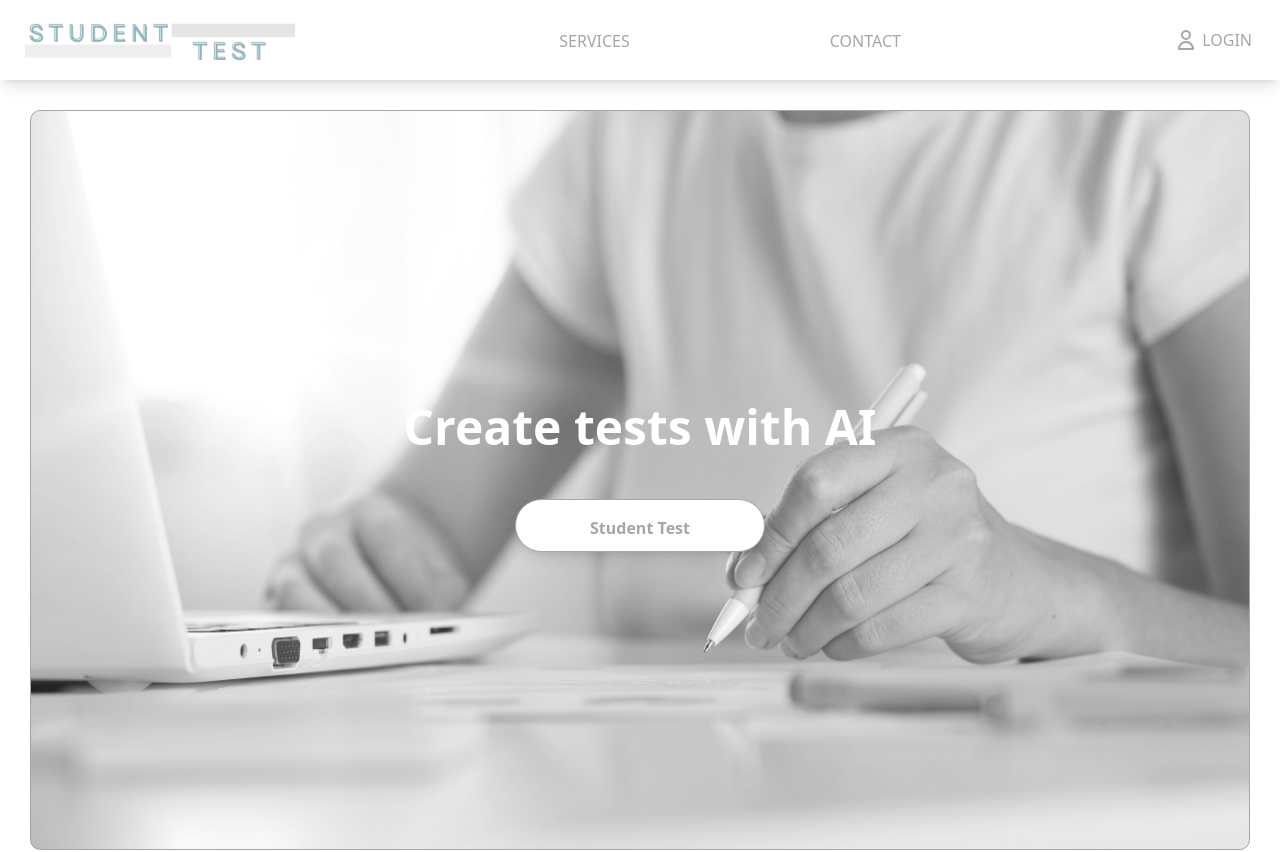
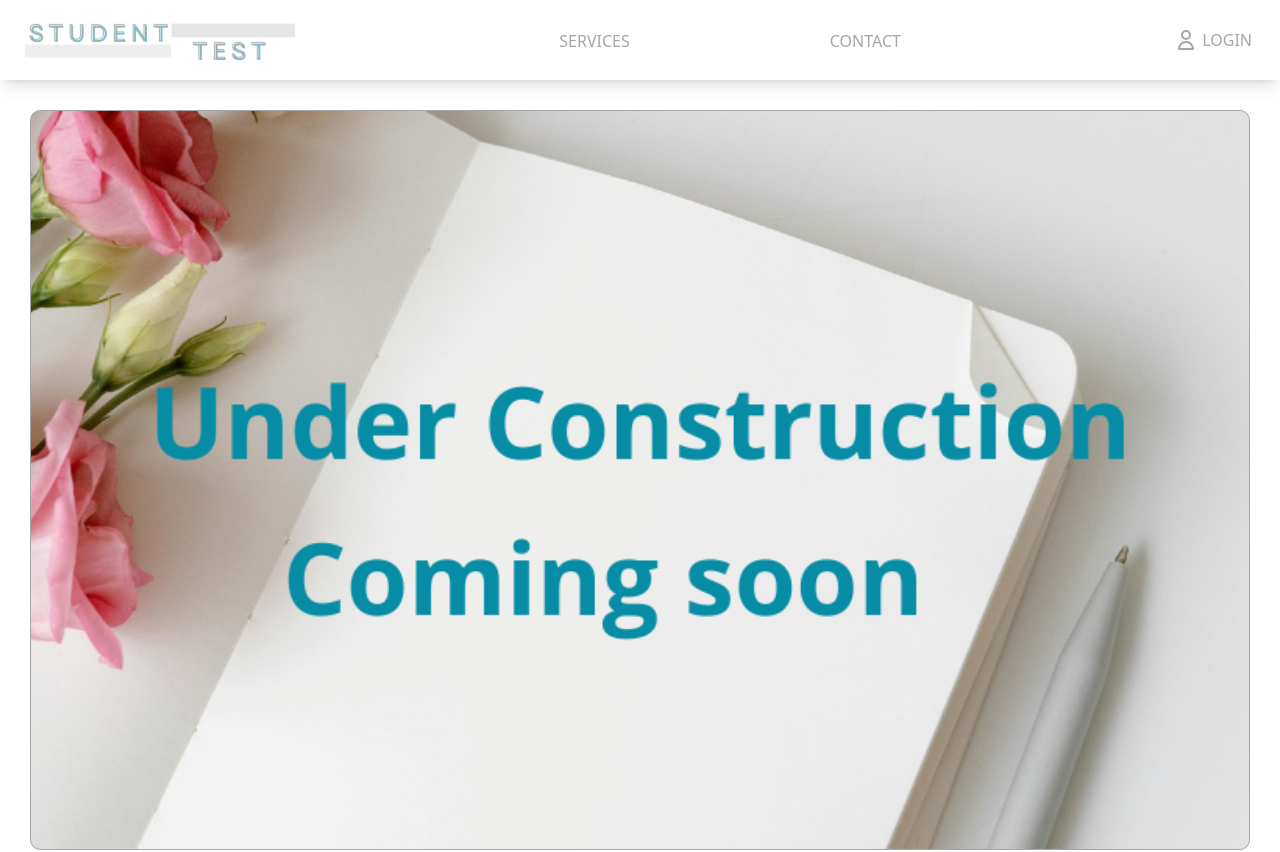
Before and after one commit to pilimuino/Studentest, a React (Vite) app: page /login in a window 1280 px wide. Shown: the top 852 px of the page. Built offline with nearby package versions, Linux system fonts and the light colour scheme; a web font is replaced by a local one.

Commit message:
[St-43]feat: develop view login and implement unit test

```diff
--- a/src/components/footer/Footer.jsx
+++ b/src/components/footer/Footer.jsx
@@ -25,6 +25,9 @@ const Footer = () => {
                             </li>
                             <li>
                                 <Link to="/contact" className="hover:text-[#068ca4]">Contact</Link>
+                            </li>
+                            <li>
+                                <Link to="/login" className="hover:text-[#068ca4]">Login</Link>
                             </li>
                         </ul>
                     </div>
--- /dev/null
+++ b/src/components/underconstruction/Construction.jsx
@@ -0,0 +1,31 @@
+import React from 'react';
+import UnderConstruction from '@/assets/images/UnderConstruction.png'
+
+const Construction = () => {
+
+    return (
+        <div data-testid="construction-background"
+                    style={{
+                        backgroundImage: `url(${UnderConstruction})`,
+                        backgroundSize: 'cover',
+                        backgroundPosition: 'center',
+                        width: 'calc(100vw - 60px)',
+                        height: 'calc(100vh - 60px)',
+                        borderRadius: '10px',
+                        border: '1px solid #a6a6a6',
+                        display: 'flex',
+                        justifyContent: 'center',
+                        alignItems: 'center',
+                        position: 'relative',
+                        overflow: 'hidden',
+                        paddingTop: '50px',
+                        paddingBottom: '55px',
+                        paddingLeft: '20px',
+                        paddingRight: '20px',
+                        margin: '30px'
+                    }} >
+        </div>
+    )
+};
+
+export default Construction;
--- /dev/null
+++ b/src/pages/Login.jsx
@@ -0,0 +1,12 @@
+import React from 'react'
+import Construction from '@/components/underconstruction/Construction'
+
+const Login = () => {
+    return (
+        <div>
+            <Construction/>
+        </div>
+    )
+}
+
+export default Login;
--- a/src/router/index.jsx
+++ b/src/router/index.jsx
@@ -7,6 +7,8 @@ import Privacy from '@/pages/Privacy';
 import Questiontest from '@/pages/Questiontest';
 import Service from '@/pages/Service';
 import TermsOfUse from '@/pages/TermsOfUse';
+import Login from '@/pages/Login';
+
 
 
 const router = createBrowserRouter([
@@ -43,8 +45,8 @@ const router = createBrowserRouter([
                 element: <TermsOfUse />,
             },
             {
-                path: '/*',
-                element: <Home />,
+                path: '/login',
+                element: <Login />,
             },
         ],
     },
```
Also changed, not shown: src/assets/images/UnderConstruction.png (added), 1 other file (tests, documents, lock files or other folders).
